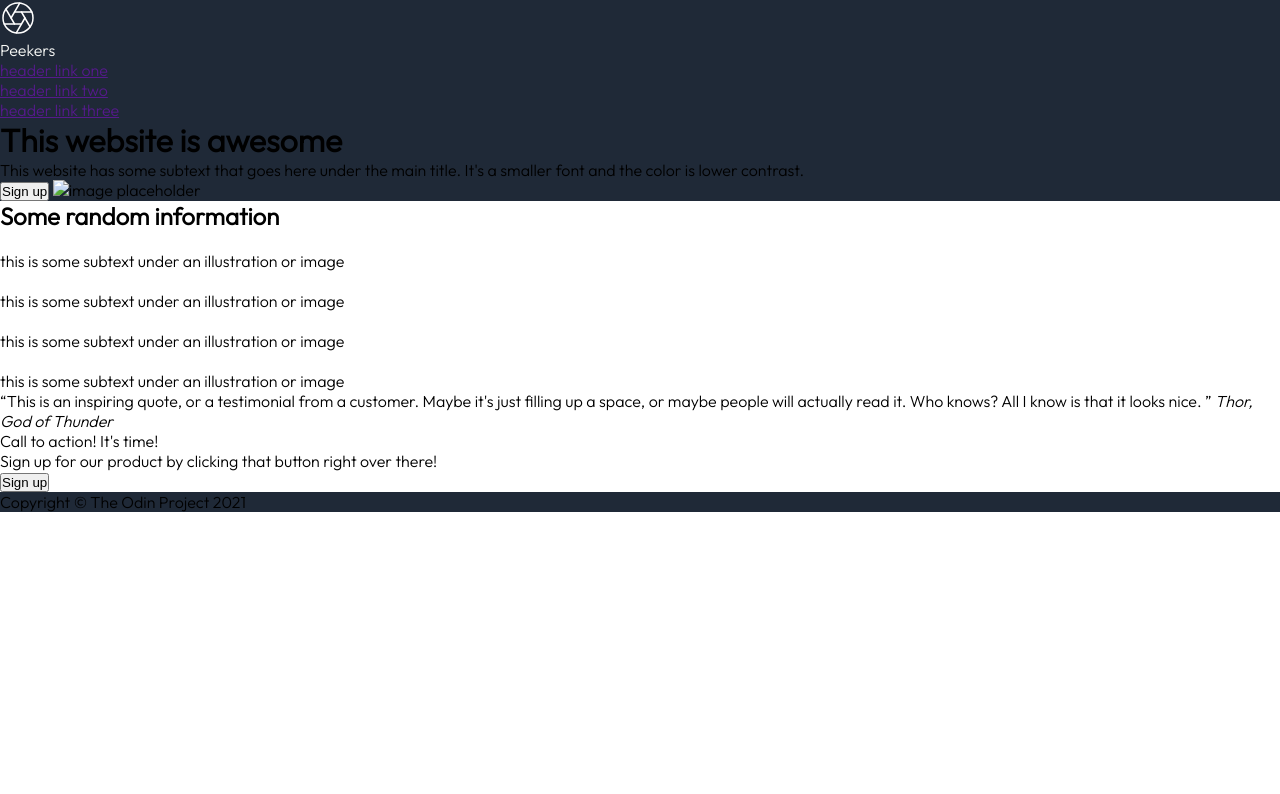
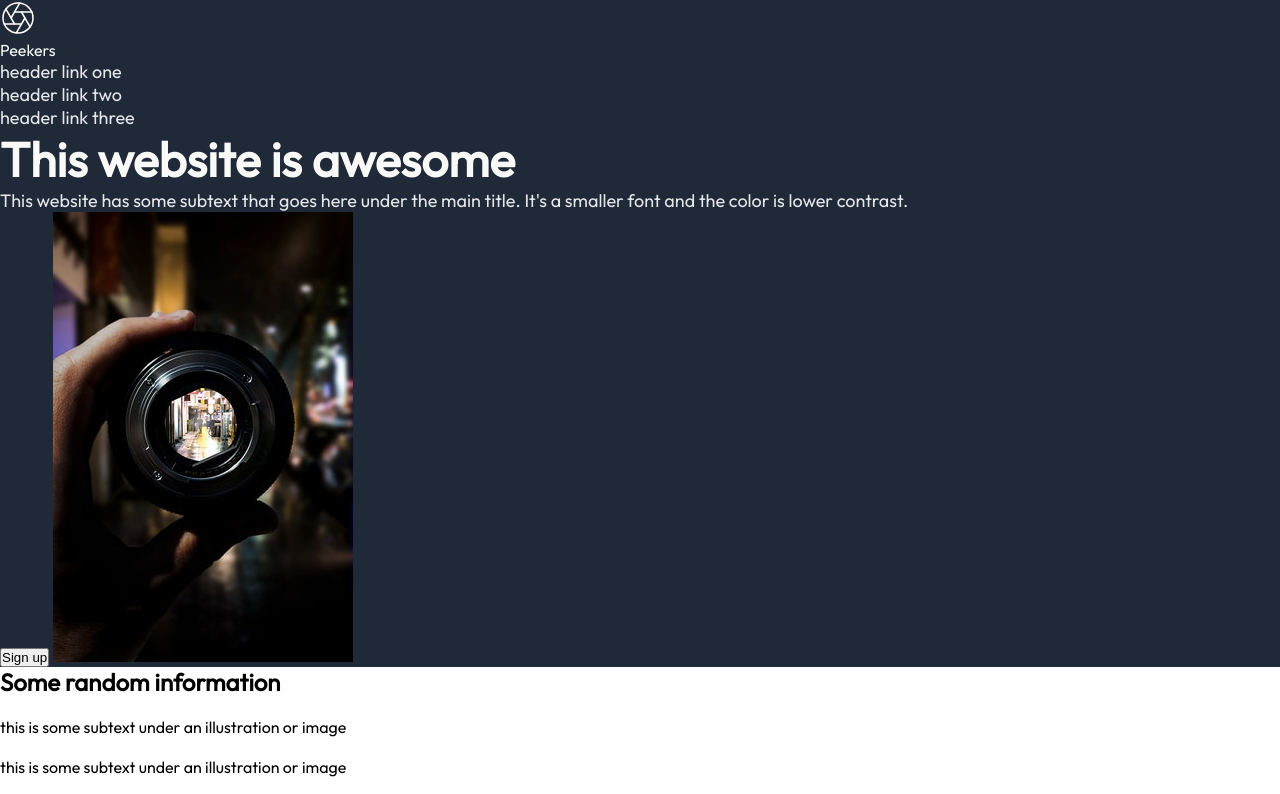
Before and after one commit to unahuli/top-landing-page, a plain HTML site: page index.html in a window 1280 px wide. Shown: the top 794 px of the page. Drawn offline with Linux system fonts and the light colour scheme.

Commit message:
-Set logo and image, credits in the readme file -Set header intro heading font size and color -Set header secondary text and links font-size and color -removed text decoration(underline) from nav links

```diff
--- a/index.html
+++ b/index.html
@@ -4,7 +4,7 @@
     <meta charset="UTF-8">
     <title>Home Page</title>
     <link href="style.css" rel="stylesheet">
-    <link href="https://fonts.googleapis.com/css2?family=Outfit:wght@300&display=swap" rel="stylesheet">
+    <link href="https://fonts.googleapis.com/css2?family=Outfit&display=swap" rel="stylesheet">
   </head>
   <body>
     <header class = "header-container">
@@ -25,9 +25,9 @@
 
       <div class="header-intro">
         <h1>This website is awesome</h1>
-        <p>This website has some subtext that goes here under the main title. It's a smaller font and the color is lower contrast.</p>
+        <p class="header-secondary-text">This website has some subtext that goes here under the main title. It's a smaller font and the color is lower contrast.</p>
         <button>Sign up</button>
-        <img src="" alt="image placeholder">
+        <img src="assets/camera.jpg" alt="image placeholder">
       </div>
 
     </header>
--- a/style.css
+++ b/style.css
@@ -18,3 +18,20 @@ footer {
 .company-name {
   color: #F9FAF8;
 }
+
+.header-intro h1 {
+  font-size: 48px;
+  color: #F9FAF8;
+}
+
+/* header secondary text and nav links font color and size*/
+.header-secondary-text,
+nav a{
+  font-size: 18px;
+  color: #E5E7EB;
+}
+
+/* remove text decoration form links */
+a {
+  text-decoration: none;
+}
```
Also changed, not shown: assets/camera.jpg (added), 1 other file.
